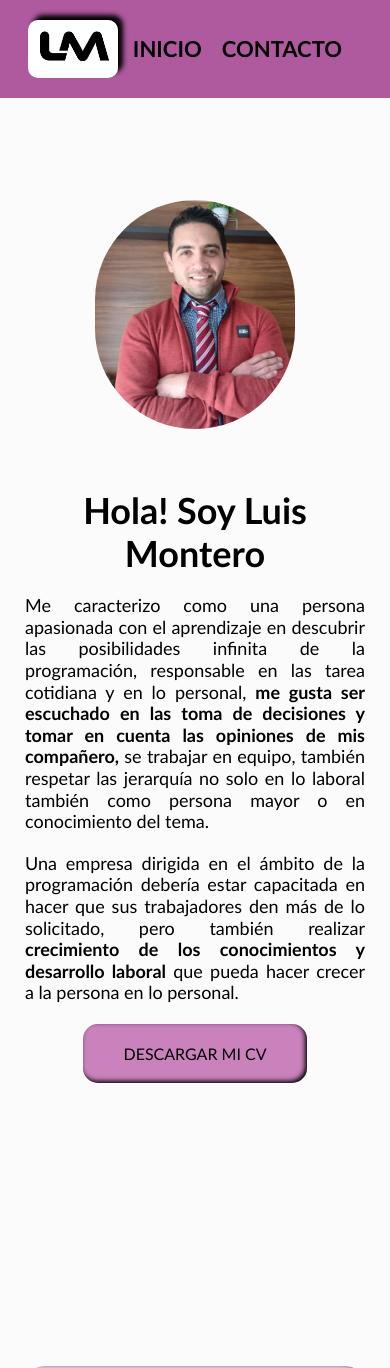
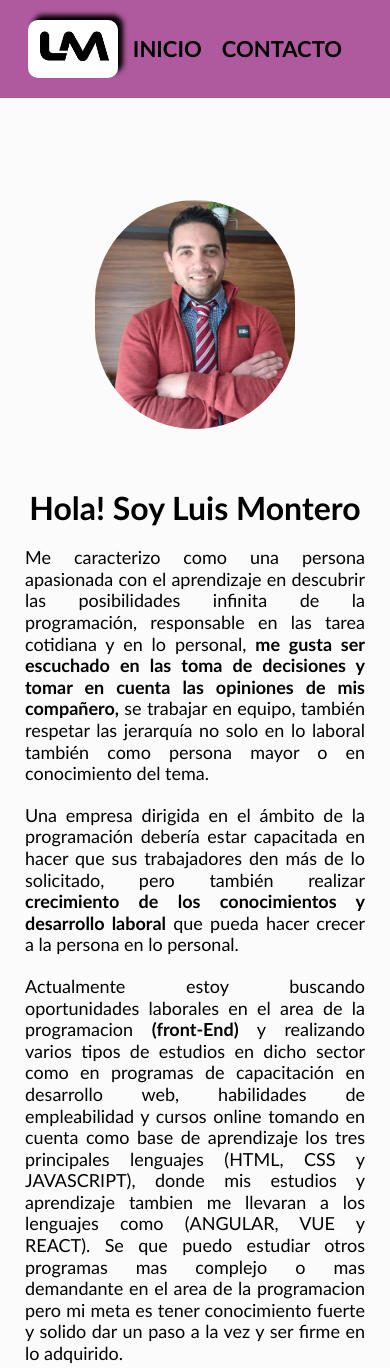
Before and after one commit to LujoMontero/proyecto-2-cod-latam, a plain HTML site: page index.html in a window 390 px wide. Shown: the top 1368 px of the page. Drawn offline with Linux system fonts and the light colour scheme.

Commit message:
continuando proyectos

```diff
--- a/css/styles.css
+++ b/css/styles.css
@@ -89,7 +89,7 @@ section {
     box-shadow: -2px -2px 5px black inset;
     border-radius: 15px
 }
-#boton:active{
+#boton:hover{
     background: #d6bed1;
 }
 #boton a{
@@ -106,8 +106,8 @@ article ul li {
     box-shadow: -2px -2px 5px black inset;
 
 }
-#tprincipal {
-    font-size: 36px;
+#tprincipal{
+    font-size: 48px;
     text-align: center;
     margin-bottom: 20px;
 }
@@ -148,6 +148,11 @@ p {
         display: flex;
         justify-content: center;
     }
+    #tprincipal2{
+        font-size: 32px;
+        text-align: center;
+        margin-bottom: 20px;
+    }
     #presen img{
         width: 400px;
         border-radius: 250px;
--- a/index.html
+++ b/index.html
@@ -36,10 +36,10 @@
         <section id="bio" class="general">
             <article class="arti">
 
-                <h2 id="tprincipal" class="web">¿Que puedo ofrecer en lo personal y grupal en el ámbito laboral y que
+                <h1 id="tprincipal" class="web">¿Que puedo ofrecer en lo personal y grupal en el ámbito laboral y que
                     busco en
-                    una empresa?</h2>
-                <h2 id="tprincipal" class="mobil">Hola! Soy Luis Montero</h2>
+                    una empresa?</h1>
+                <h2 id="tprincipal2" class="mobil">Hola! Soy Luis Montero</h2>
 
                 <p>Me caracterizo como una persona apasionada con el aprendizaje en descubrir las posibilidades infinita
                     de la programación, responsable en las tarea cotidiana y en lo personal, <strong>me
@@ -51,18 +51,21 @@
                     trabajadores den más de lo solicitado, pero también realizar <strong>crecimiento de
                         los conocimientos y desarrollo laboral</strong> que pueda hacer crecer a la persona en lo
                     personal.</p>
+
+                <p>Actualmente estoy buscando oportunidades laborales en el area de la programacion <strong>(front-End)</strong> y realizando varios tipos de estudios en dicho sector como en programas de capacitación en desarrollo web, habilidades de empleabilidad y cursos online tomando en cuenta como base de aprendizaje los tres principales lenguajes (HTML, CSS y JAVASCRIPT), donde mis estudios y aprendizaje tambien me llevaran a los lenguajes como (ANGULAR, VUE y REACT). Se que puedo estudiar otros programas mas complejo o mas demandante en el area de la programacion pero mi meta es tener conocimiento fuerte y solido dar un paso a la vez y ser firme en lo adquirido.</p>
             </article>
-            <label id="boton"><a href="index.html" target="_blank">Descargar mi CV</a></label>
+            <label id="boton"><a href="https://www.linkedin.com/in/luis-montero-if/" target="_blank">Descargar mi CV</a></label>
         </section>
 
         <section id="sobre-mi">
             <article class="web">
                 <h4 class="titulo"><a href="#top"><u>Enlaces para conocer mas de mi.</u></a></h4>
                 <ul>
-                    <li><a href="https://www.linkedin.com/in/luis-montero-if/" target="_blank"><img class="icono" src="img/linkedin.png"
-                                title="linkedin" alt="icono" /><strong>Linkedin</strong></a> </li>
-                    <li class="web"><a href="https://twitter.com/luis_j_montero" target="_blank"><img class="icono" src="img/twtter.png"
-                                title="twitter" alt="icono" /><strong>Twitter</strong></a>
+                    <li><a href="https://www.linkedin.com/in/luis-montero-if/" target="_blank"><img class="icono"
+                                src="img/linkedin.png" title="linkedin" alt="icono" /><strong>Linkedin</strong></a>
+                    </li>
+                    <li class="web"><a href="https://twitter.com/luis_j_montero" target="_blank"><img class="icono"
+                                src="img/twtter.png" title="twitter" alt="icono" /><strong>Twitter</strong></a>
                     </li>
                     <li><a href="https://github.com/LujoMontero" target="_blank"><img class="icono" src="img/github.png"
                                 title="gitgithub" alt="icono" /><strong>GitGitHub</strong></a>
@@ -87,13 +90,16 @@
             </article>
             <article id="hablemos" class="mobil">
                 <h3 class="titulo">Hablemos</h3>
-                <p>Te gustaria conocerme mejor, has visto mi perfil y te he llamado la atencion, te invito a comunicarte conmigo a mis siguientes redes sociales, si te anima?. Espero tu respuesta.</p>
+                <p>Te gustaria conocerme mejor, has visto mi perfil y te he llamado la atencion, te invito a comunicarte
+                    conmigo a mis siguientes redes sociales, si te anima?. Espero tu respuesta.</p>
             </article>
         </section>
         <div id="social" class="mobil" class="sobre-mi">
             <a href="mailto:Montero_20@hotmail.com"><img src="img/mail.png" title="correo" alt="correo"></a>
-            <a href="https://github.com/LujoMontero" target="_blank"><img src="img/github.png" title="gitgithub" alt="gitgithub"></a>
-            <a href="https://www.linkedin.com/in/luis-montero-if/" target="_blank"><img src="img/linkedin.png" title="linkedin" alt="linkedin"></a>
+            <a href="https://github.com/LujoMontero" target="_blank"><img src="img/github.png" title="gitgithub"
+                    alt="gitgithub"></a>
+            <a href="https://www.linkedin.com/in/luis-montero-if/" target="_blank"><img src="img/linkedin.png"
+                    title="linkedin" alt="linkedin"></a>
         </div>
 
         <section id="habi" class="web">
```
